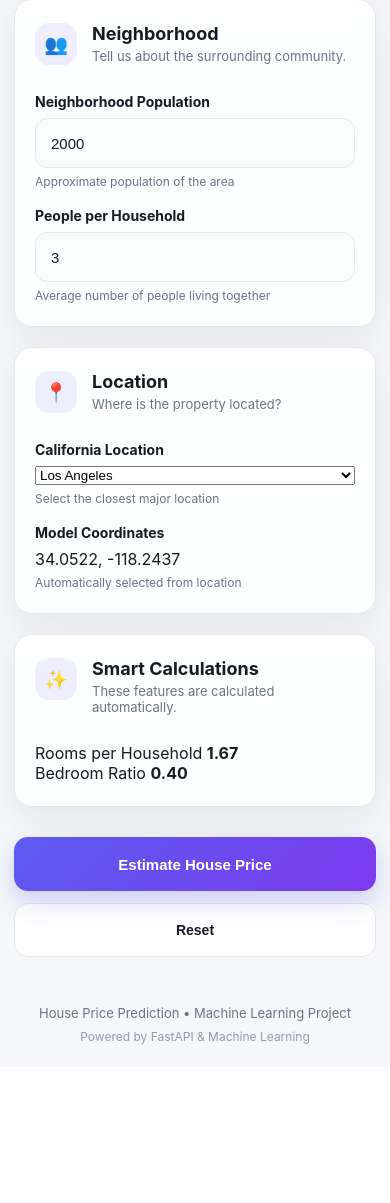
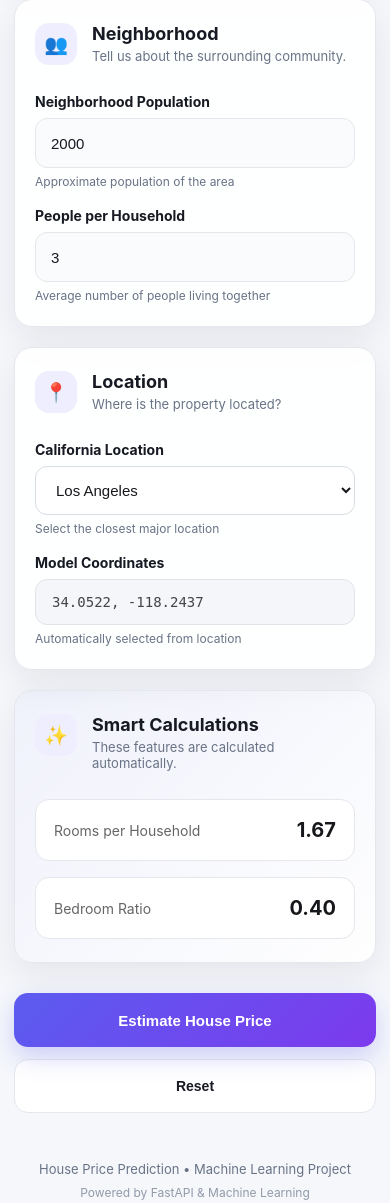
Before and after one commit to 23f2001831/House_price_prediction_deploy, a FastAPI app: page / in a window 390 px wide. Shown: the part 861-2064 px from the top of the page. Before the commit the page ends 1905 px from the top, so only its background shows below. Run offline with FastAPI, Linux system fonts and the light colour scheme.

Commit message:
Add styles for select and calculated components

```diff
--- a/static/style.css
+++ b/static/style.css
@@ -785,5 +785,91 @@ footer {
     .result-card {
         padding: 35px 20px;
     }
+   /* Location dropdown */
+
+select {
+    width: 100%;
+    padding: 14px 16px;
+    border: 1px solid var(--border-color, #d9dce3);
+    border-radius: 12px;
+    background: white;
+    font-size: 15px;
+    color: #17181c;
+    outline: none;
+    cursor: pointer;
+    transition: all 0.2s ease;
+}
+
+select:focus {
+    border-color: #6c63ff;
+    box-shadow: 0 0 0 3px rgba(108, 99, 255, 0.12);
+}
+
+
+/* Coordinates */
+
+.coordinate-display {
+    width: 100%;
+    padding: 14px 16px;
+    border-radius: 12px;
+    background: #f5f6fa;
+    border: 1px solid #e1e3e9;
+    font-family: monospace;
+    font-size: 14px;
+    color: #444;
+}
+
+
+/* Calculated features */
+
+.calculated-card {
+    background:
+        linear-gradient(
+            135deg,
+            rgba(108, 99, 255, 0.04),
+            rgba(255, 255, 255, 0.9)
+        );
+}
+
+
+.calculated-grid {
+    display: grid;
+    grid-template-columns: repeat(2, 1fr);
+    gap: 16px;
+}
+
+
+.calculated-item {
+    padding: 18px;
+    border-radius: 14px;
+    background: white;
+    border: 1px solid #e6e7ec;
+    display: flex;
+    justify-content: space-between;
+    align-items: center;
+}
+
+
+.calculated-item span {
+    color: #666;
+    font-size: 14px;
+}
+
+
+.calculated-item strong {
+    font-size: 20px;
+    color: #17181c;
+}
+
+
+/* Mobile */
+
+@media (max-width: 650px) {
+
+    .calculated-grid {
+        grid-template-columns: 1fr;
+    }
 
 }
+
+}
```
